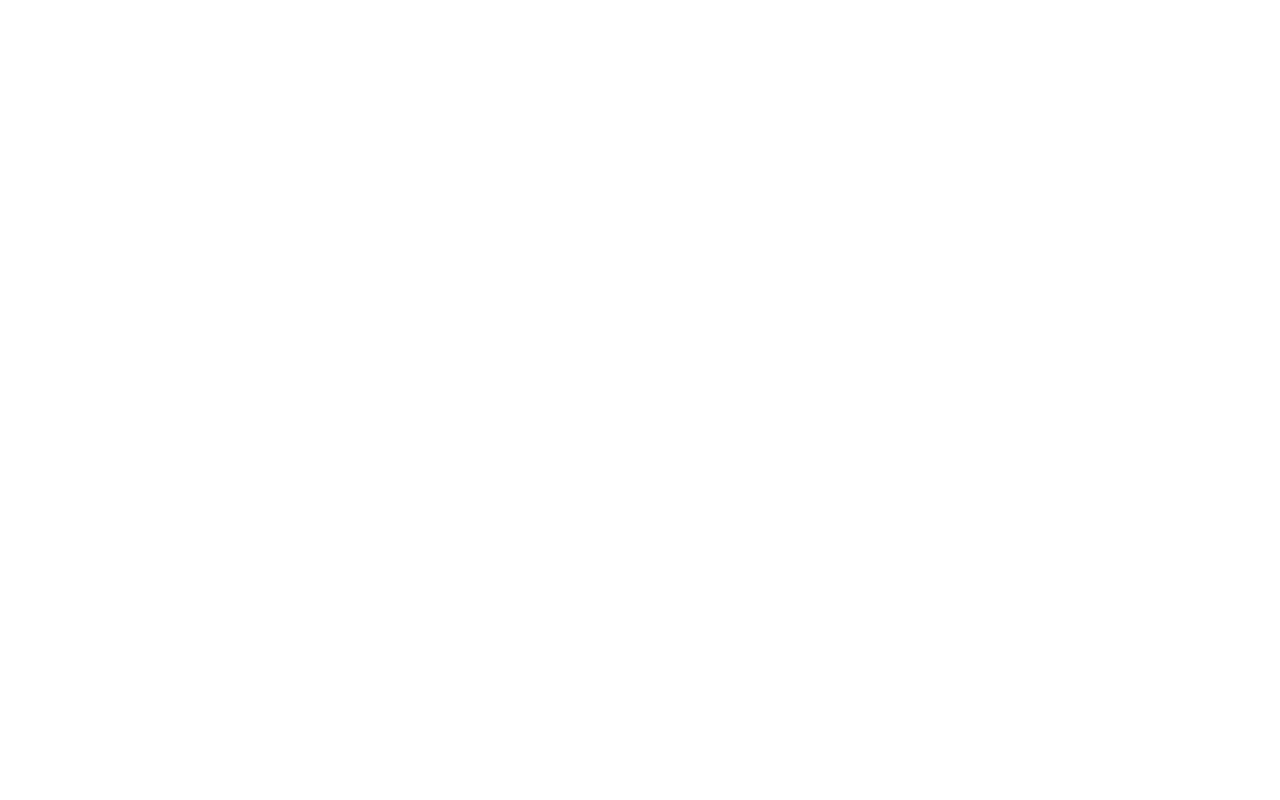
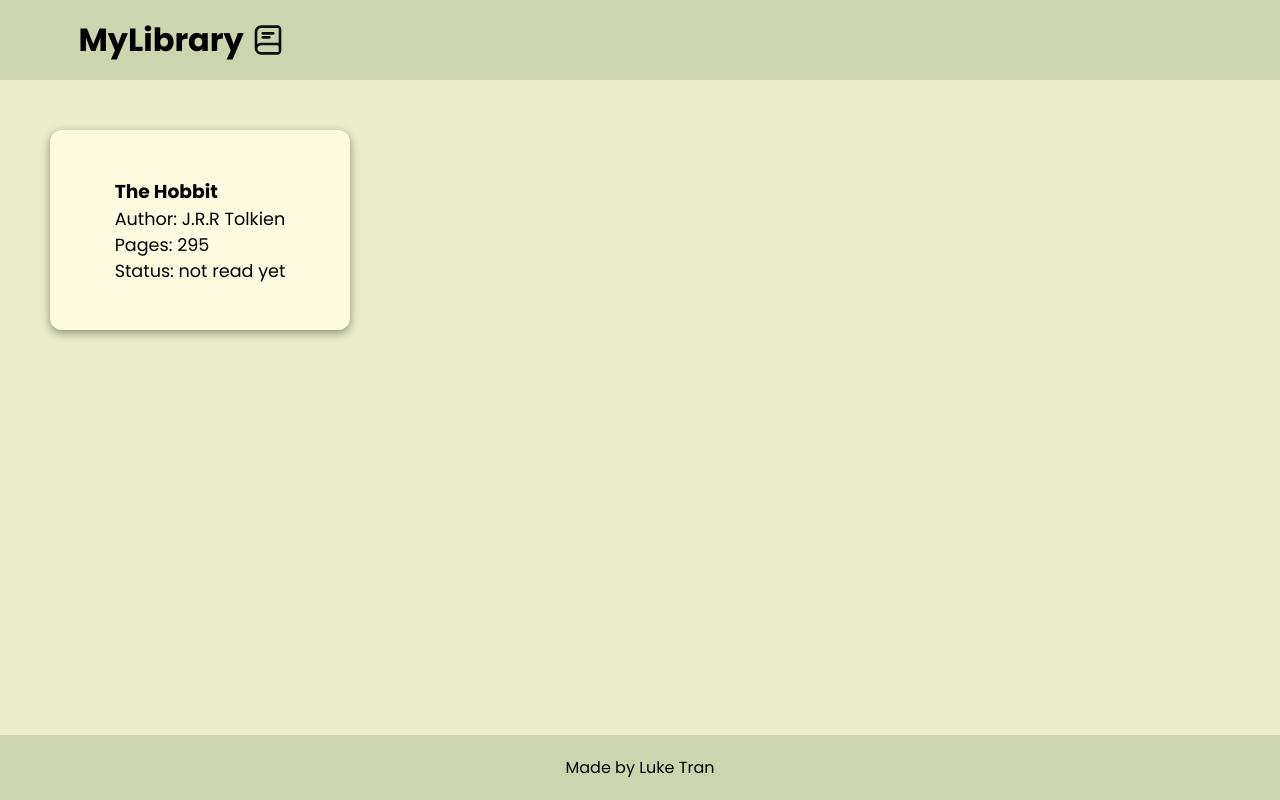
Before and after one commit to luket8032/MyLibrary, a plain HTML site: page index.html in a window 1280 px wide. Drawn offline with Linux system fonts and the light colour scheme.

Commit message:
Add function to create card element for books

```diff
--- a/index.html
+++ b/index.html
@@ -4,9 +4,19 @@
     <meta charset="UTF-8">
     <meta name="viewport" content="width=device-width, initial-scale=1.0">
     <title>MyLibrary</title>
+    <link rel="stylesheet" href="style.css">
     <script src="library.js" defer></script>
 </head>
 <body>
+    <div class="nav">
+        <h1>MyLibrary</h1>
+        <img src="icons/book-svgrepo-com.svg" alt="book-icon" class="nav-icon">
+    </div>
+    <div class="main">
 
+    </div>
+    <div class="footer">
+        <p>Made by Luke Tran</p>
+    </div>
 </body>
 </html>
--- a/library.js
+++ b/library.js
@@ -1,3 +1,6 @@
+let myLibrary = []
+const main = document.querySelector('.main')
+
 function Books(title, author, pages, read) {
     this.title = title
     this.author = author
@@ -9,6 +12,27 @@ Books.prototype.info = function () {
     return `${this.title} by ${this.author}, ${this.pages} pages, ${this.read}.`
 }
 
+function addCard(book) {
+    const newCard = document.createElement('div')
+    const cardInfo = document.createElement('div')
+    const title = document.createElement('h3')
+    const author = document.createElement('p')
+    const pages = document.createElement('p')
+    const status = document.createElement('p')
+    title.textContent = book.title
+    author.textContent = `Author: ${book.author}`
+    pages.textContent = `Pages: ${book.pages}`
+    status.textContent = `Status: ${book.read}`
+    newCard.classList.add('card');
+    cardInfo.append(title);
+    cardInfo.append(author);
+    cardInfo.append(pages);
+    cardInfo.append(status);
+    newCard.append(cardInfo)
+    main.append(newCard);
+}
+
 const hobbit = new Books('The Hobbit', 'J.R.R Tolkien', 295, 'not read yet')
 
-console.log(hobbit.info())
+myLibrary.push(hobbit)
+addCard(hobbit)
--- a/style.css
+++ b/style.css
@@ -0,0 +1,56 @@
+@import url('https://fonts.googleapis.com/css2?family=Poppins:ital,wght@0,100;0,200;0,300;0,400;0,500;0,600;0,700;0,800;0,900;1,100;1,200;1,300;1,400;1,500;1,600;1,700;1,800;1,900&display=swap');
+
+* {
+    font-family: 'Poppins', sans-serif;
+    margin: 0;
+    padding: 0;
+}
+
+body {
+    display: grid;
+    grid-template-rows: 1fr 10fr 1fr;
+    height: 100vh;
+}
+
+.card {
+    align-items: center;
+    background-color: #fefae0;
+    border-radius: 12px;
+    box-shadow: 0 3px 10px rgba(0, 0, 0, .4);
+    display: flex;
+    height: 200px;
+    justify-content: center;
+    width: 300px;
+}
+
+.card p {
+    font-size: 1.1rem;
+}
+
+.footer {
+    align-items: center;
+    background-color: #CCD5AE;
+    display: flex;
+    justify-content: center;
+}
+
+.main {
+    background-color: #E9EDC9;
+    padding: 50px;
+}
+
+.nav {
+    align-items: center;
+    background-color: #CCD5AE;
+    display: flex;
+    padding:16px;
+}
+
+.nav h1 {
+    margin-left: 5%;
+}
+
+.nav-icon {
+    height: 2em;
+    margin-left: 8px;
+}
```
Also changed, not shown: icons/book-svgrepo-com.svg (added).
